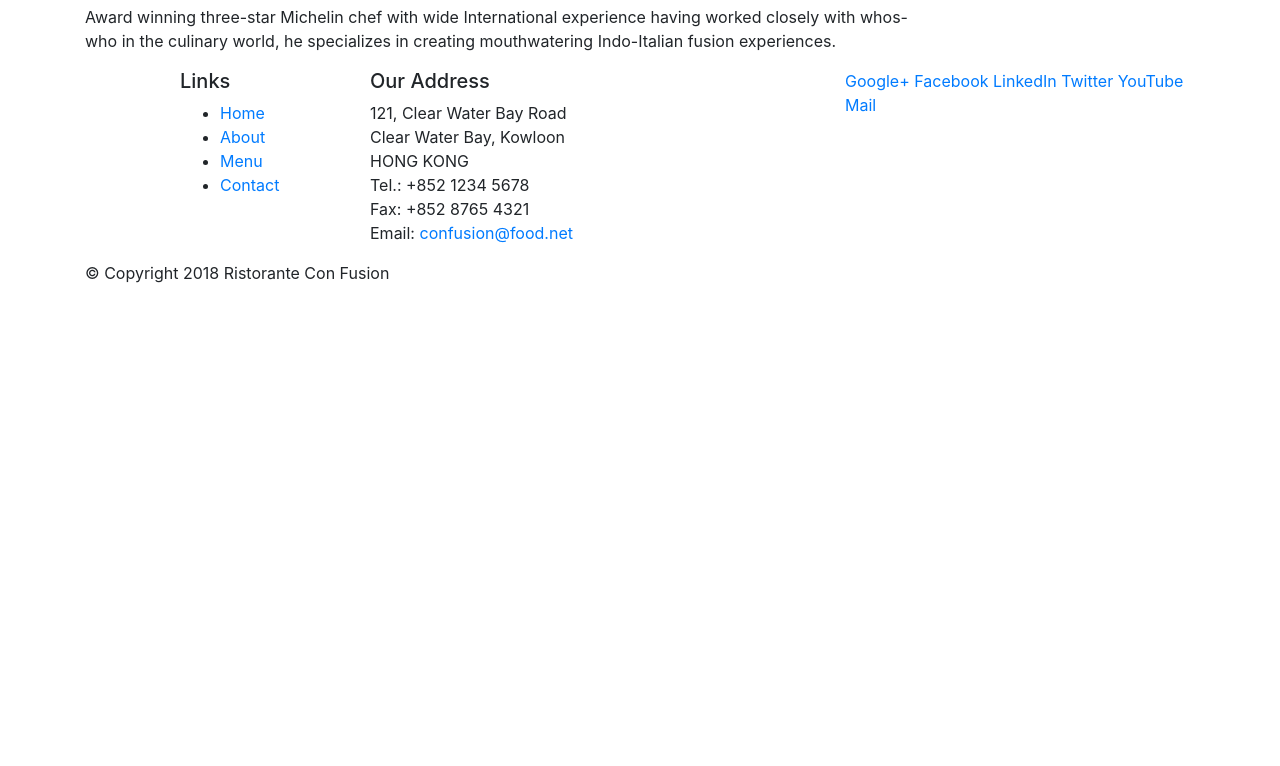
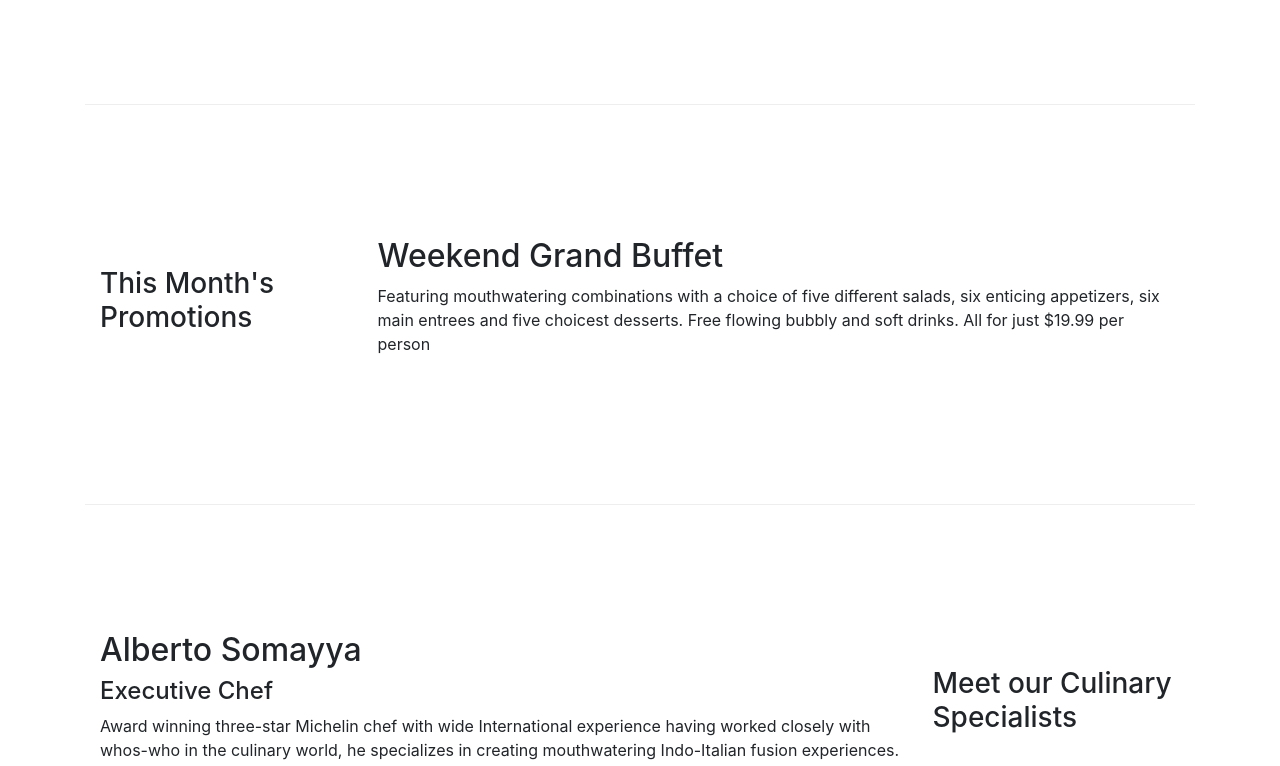
Before and after one commit to Amittechy/Confusion, a website: page index.html in a window 1280 px wide. Shown: the part 556-1322 px from the top of the page. Before the commit the page ends 857 px from the top, so only its background shows below. Drawn offline with nearby package versions, Linux system fonts and the light colour scheme.

Commit message:
Bootstrap Grid Part 2

```diff
--- /dev/null
+++ b/css/styles.css
@@ -0,0 +1,29 @@
+.row-header{
+    margin:0px auto;
+    padding:0px;
+}
+
+.row-content {
+    margin:0px auto;
+    padding: 50px 0px 50px 0px;
+    border-bottom: 1px ridge;
+    min-height:400px;
+}
+
+.footer{
+    background-color: #D1C4E9;
+    margin:0px auto;
+    padding: 20px 0px 20px 0px;
+}
+.jumbotron {
+    padding:70px 30px 70px 30px;
+    margin:0px auto;
+    background: #9575CD ;
+    color:floralwhite;
+}
+
+address{
+    font-size:80%;
+    margin:0px;
+    color:#0f0f0f;
+}
--- a/index.html
+++ b/index.html
@@ -9,6 +9,8 @@
 
      <!-- Bootstrap CSS -->
      <link rel="stylesheet" href="node_modules/bootstrap/dist/css/bootstrap.min.css">
+     <!--Css file-->
+     <link href="css/styles.css" rel="stylesheet">
     <title>Ristorante Con Fusion</title>
 </head>
 
@@ -16,7 +18,7 @@
 
     <header class="jumbotron">
         <div class="container">
-            <div class="row">
+            <div class="row row-header">
                 <div clas="col-12 col-sm-6">
                     <h1>Ristorante con Fusion</h1>
                     <p>We take inspiration from the World's best cuisines, and create a unique fusion experience. Our lipsmacking creations will tickle your culinary senses!</p>
@@ -29,7 +31,7 @@
     </header>
 
     <div class="container">
-        <div class="row">
+        <div class="row row-content align-items-center">
             <div class= "col-12 col-sm-6  order-sm-last  col-md-3">
                 <h3>Our Lipsmacking Culinary Creations</h3>
             </div>
@@ -40,7 +42,7 @@
         </div>
 
 
-        <div class="row">
+        <div class="row row-content align-items-center">
             <div class= "col-12 col-sm-6   col-md-3">
                 <h3>This Month's Promotions</h3>
             </div>
@@ -50,7 +52,7 @@
             </div>
         </div>
 
-        <div class="row">
+        <div class="row row-content align-items-center">
             <div class= "col-12 col-sm-6 order-sm-last  col-md-3">
                 <h3>Meet our Culinary Specialists</h3>
             </div>
@@ -62,12 +64,12 @@
         </div>
     </div>
 
-    <footer >
+    <footer  class="footer">
         <div class="container">
             <div class="row">
                 <div class=" col-4  offset-1 col-sm-2"  >
                     <h5>Links</h5>
-                    <ul>
+                    <ul  class="list-unstyled">
                         <li><a href="#">Home</a></li>
                         <li><a href="#">About</a></li>
                         <li><a href="#">Menu</a></li>
@@ -85,8 +87,8 @@
 		              Email: <a href="mailto:confusion@food.net">confusion@food.net</a>
 		           </address>
                 </div>
-                <div class="col-12 col-sm-4">
-                    <div>
+                <div class="col-12 col-sm-4 align-self-center">
+                    <div class="text-center">
                         <a href="http://google.com/+">Google+</a>
                         <a href="http://www.facebook.com/profile.php?id=">Facebook</a>
                         <a href="http://www.linkedin.com/in/">LinkedIn</a>
@@ -96,7 +98,7 @@
                     </div>
                 </div>
            </div>
-           <div class="row">
+           <div class="row justify-content-center">
                 <div class="col-auto">
                     <p>© Copyright 2018 Ristorante Con Fusion</p>
                 </div>
```
